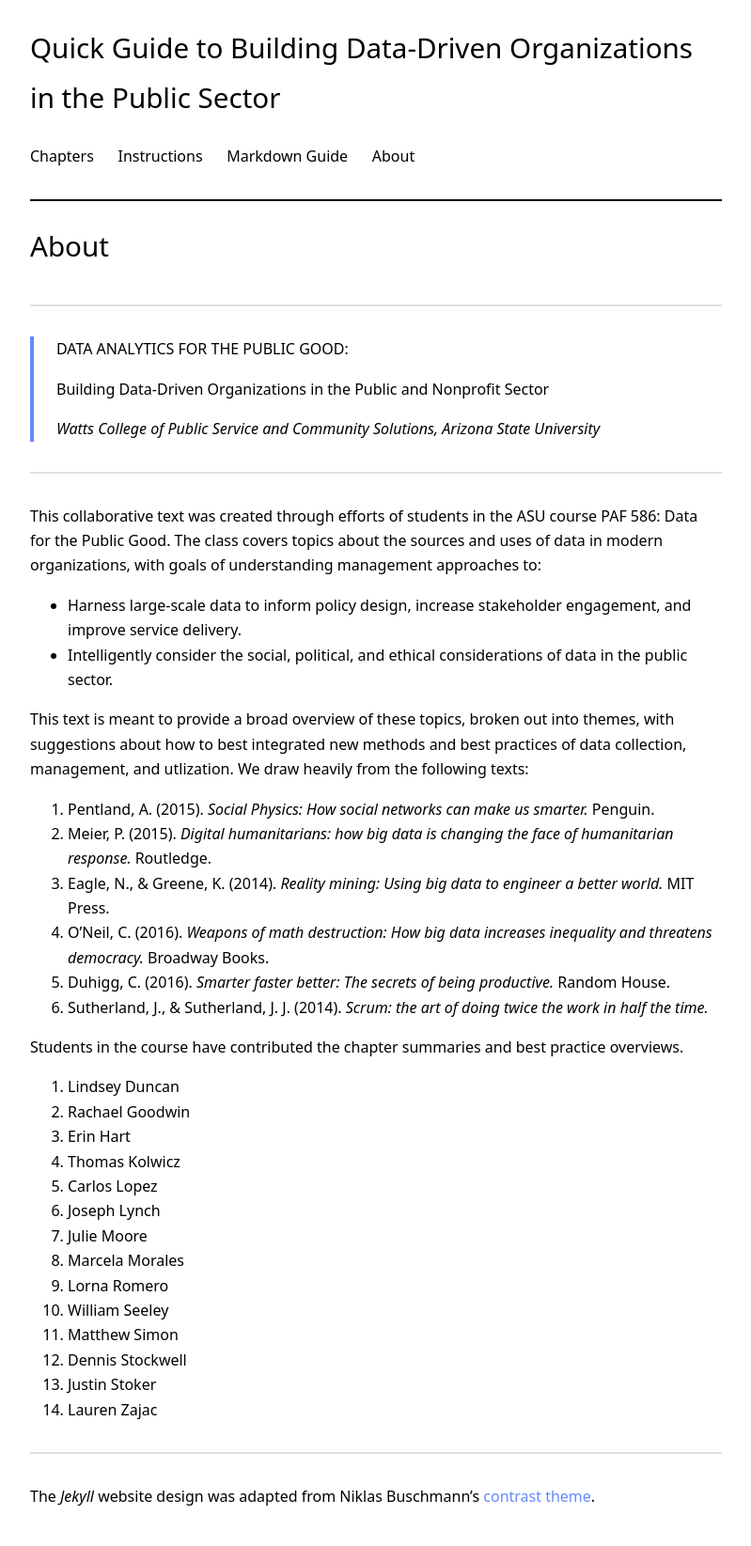
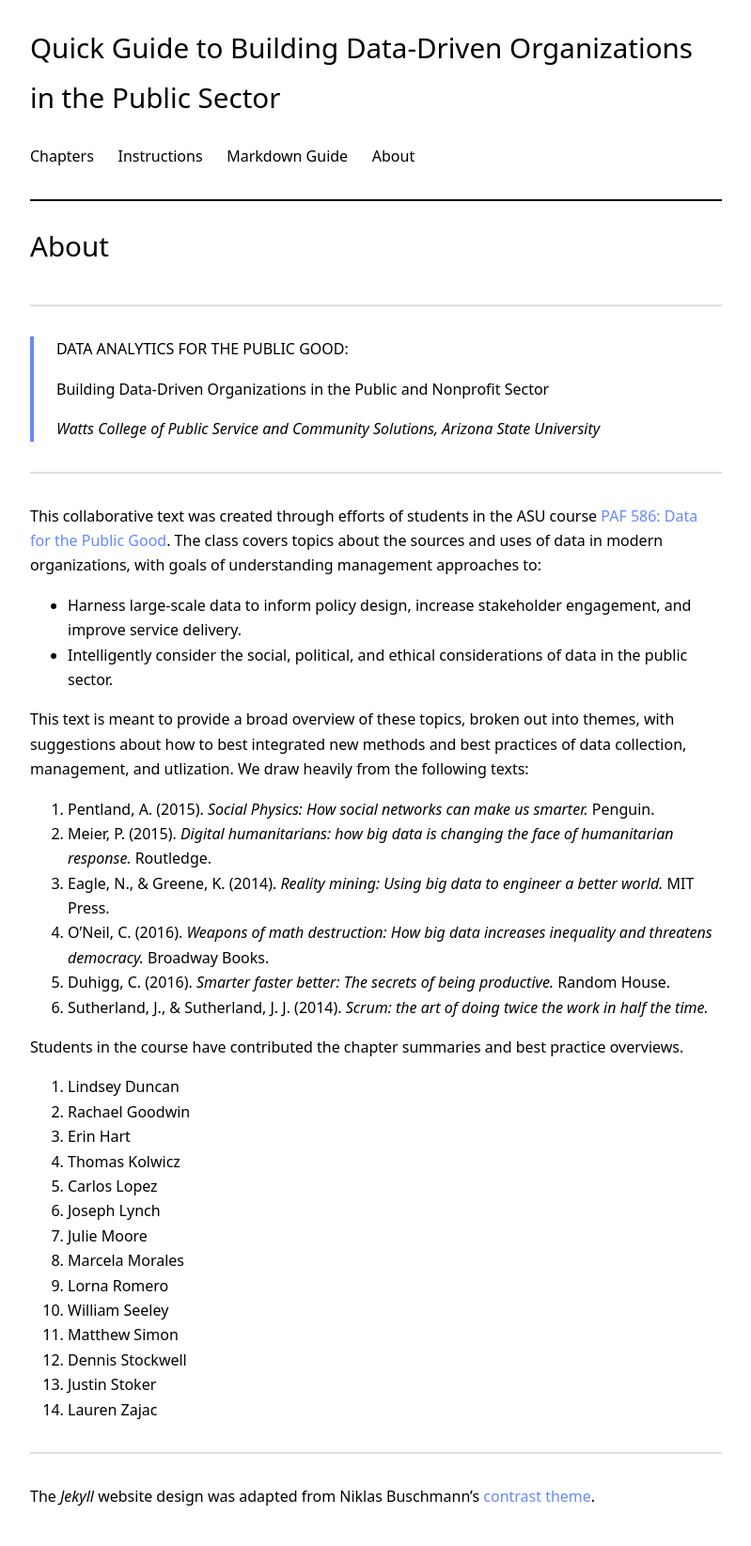
Before and after one commit to DS4PS/data-driven-management-textbook, a Jekyll site: the page built from about.md, in a window 1280 px wide. Shown: the whole page at 94% size, without its empty margins (240-1039 px from the left). Built offline with Jekyll 4.4.1, drawn with Linux system fonts in a browser that asks for light colours; our own code applies the rules of GitHub Pages for plain Markdown files; part of the change alters nothing that is shown.

```diff
--- a/about.md
+++ b/about.md
@@ -13,7 +13,7 @@ title: "About"
 
 ---
 
-This collaborative text was created through efforts of students in the ASU course PAF 586: Data for the Public Good. The class covers topics about the sources and uses of data in modern organizations, with goals of understanding management approaches to:
+This collaborative text was created through efforts of students in the ASU course [PAF 586: Data for the Public Good](assets/Syllabus-PAF-586-Spring-2019.pdf). The class covers topics about the sources and uses of data in modern organizations, with goals of understanding management approaches to:
 
 * Harness large-scale data to inform policy design, increase stakeholder engagement, and improve service delivery.
 * Intelligently consider the social, political, and ethical considerations of data in the public sector.
```
